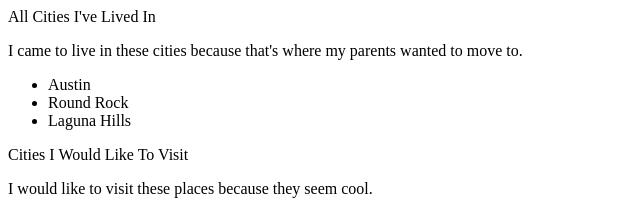
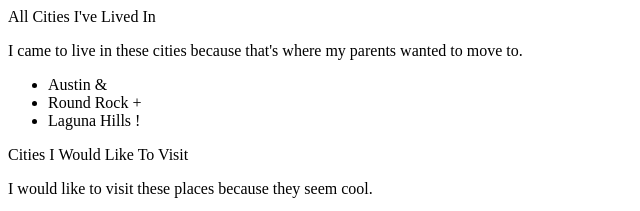
Before and after one commit to JTongay/html-practice, a plain HTML site: page index.html in a window 1280 px wide. Shown: the top 211 px of the page, 0-640 px from the left. Drawn offline with Linux system fonts and the light colour scheme.

Commit message:
special characters for html

```diff
--- a/index.html
+++ b/index.html
@@ -10,9 +10,9 @@
     <span>All Cities I've Lived In</span>
     <p>I came to live in these cities because that's where my parents wanted to move to.</p>
     <ul>
-        <li>Austin</li>
-        <li>Round Rock</li>
-        <li>Laguna Hills</li>
+        <li>Austin <span>&#38;</span></li>
+        <li>Round Rock <span>&#43;</span></li>
+        <li>Laguna Hills <span>&#33;</span></li>
     </ul>
     <span>Cities I Would Like To Visit</span>
     <p>I would like to visit these places because they seem cool.</p>
```
